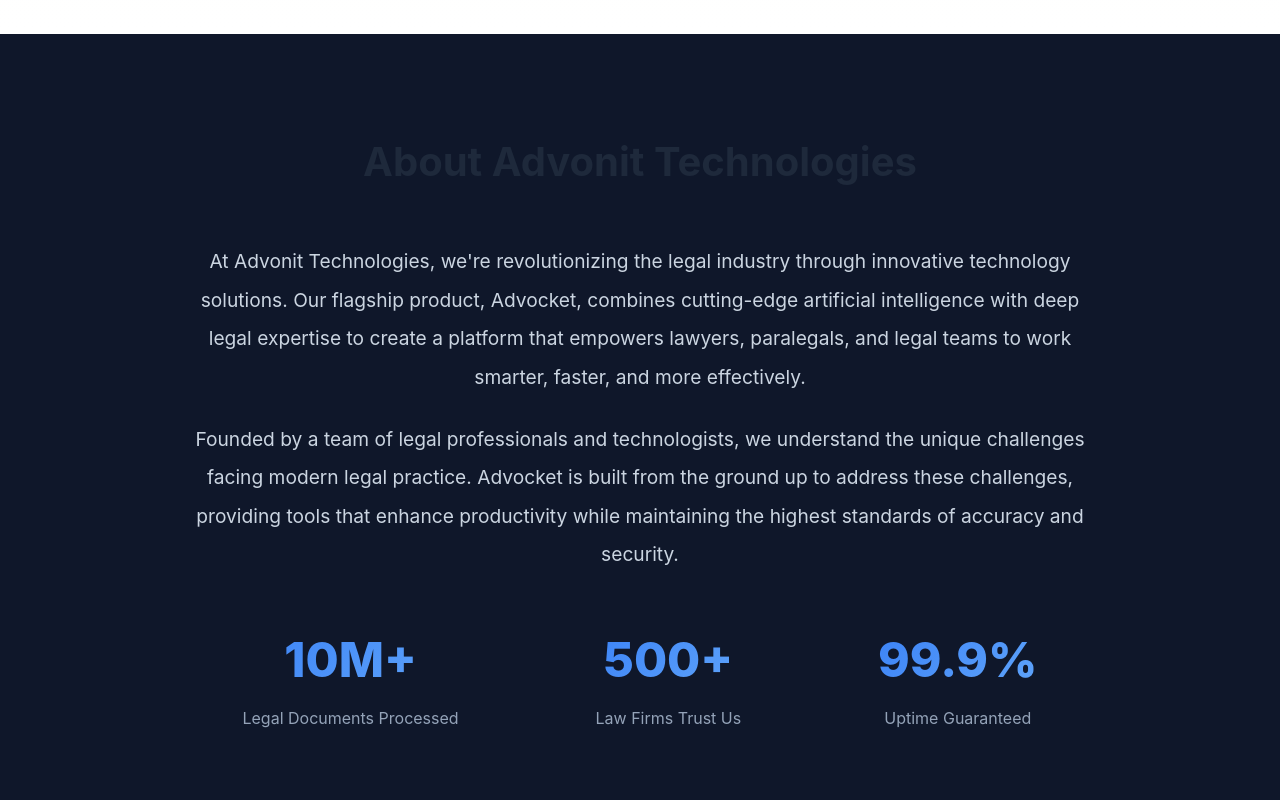
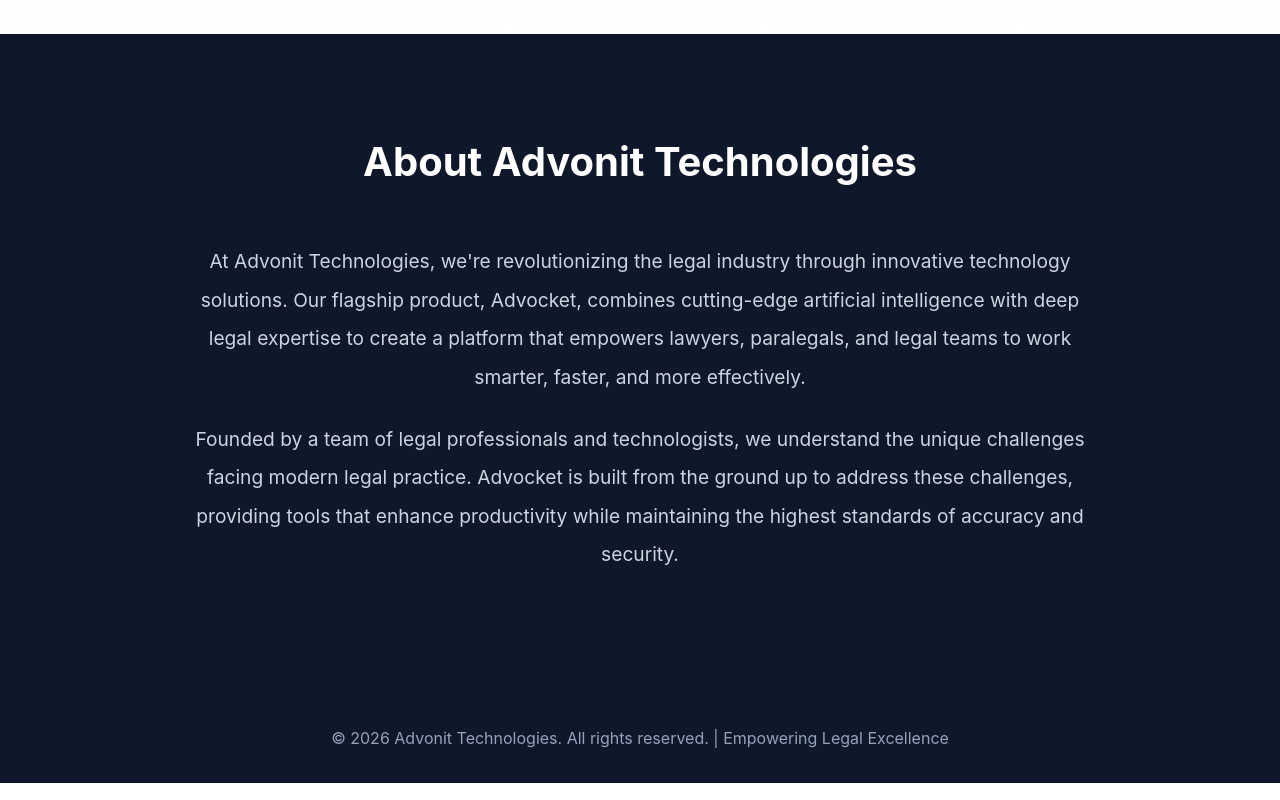
Before and after one commit to Devaprab/advonit, a plain HTML site: page index.html in a window 1280 px wide. Shown: the part 1840-2640 px from the top of the page. Drawn offline with Linux system fonts and the light colour scheme.

Commit message:
Update index.html

```diff
--- a/index.html
+++ b/index.html
@@ -149,7 +149,7 @@
             text-align: center;
             font-size: 2.5rem;
             margin-bottom: 3rem;
-            color: #1e293b;
+            color: white;
             font-weight: 700;
         }
 
@@ -311,13 +311,13 @@
         <ul class="nav-links">
             <li><a href="#features">Features</a></li>
             <li><a href="#about">About</a></li>
-            <li><a href="#contact">Contact</a></li>
+            <!-- <li><a href="#contact">Contact</a></li> -->
         </ul>
     </nav>
 
     <section class="hero">
         <div class="hero-content">
-            <h1>Advocket</h1>
+            <h1>Advonit Technologies</h1>
             <p class="tagline">Next-Generation Legal Intelligence Platform</p>
             <p style="font-size: 1.1rem; color: #cbd5e1; margin-bottom: 2rem; max-width: 800px; margin-left: auto; margin-right: auto;">
                 Empowering legal professionals with AI-driven insights, seamless case management, and intelligent document analysis
@@ -371,30 +371,16 @@
             <p>
                 Founded by a team of legal professionals and technologists, we understand the unique challenges facing modern legal practice. Advocket is built from the ground up to address these challenges, providing tools that enhance productivity while maintaining the highest standards of accuracy and security.
             </p>
-            <div class="stats">
-                <div class="stat-item">
-                    <div class="stat-number">10M+</div>
-                    <div class="stat-label">Legal Documents Processed</div>
-                </div>
-                <div class="stat-item">
-                    <div class="stat-number">500+</div>
-                    <div class="stat-label">Law Firms Trust Us</div>
-                </div>
-                <div class="stat-item">
-                    <div class="stat-number">99.9%</div>
-                    <div class="stat-label">Uptime Guaranteed</div>
-                </div>
-            </div>
         </div>
     </section>
 
-    <section id="contact" class="section contact">
+    <!-- <section id="contact" class="section contact">
         <div class="contact-content">
             <h2>Ready to Transform Your Legal Practice?</h2>
             <p>Join hundreds of law firms already using Advocket to streamline their operations and deliver exceptional results.</p>
             <a href="mailto:contact@advonit.com" class="contact-button">Schedule a Demo</a>
         </div>
-    </section>
+    </section> -->
 
     <footer>
         <p>&copy; 2026 Advonit Technologies. All rights reserved. | Empowering Legal Excellence</p>
```
